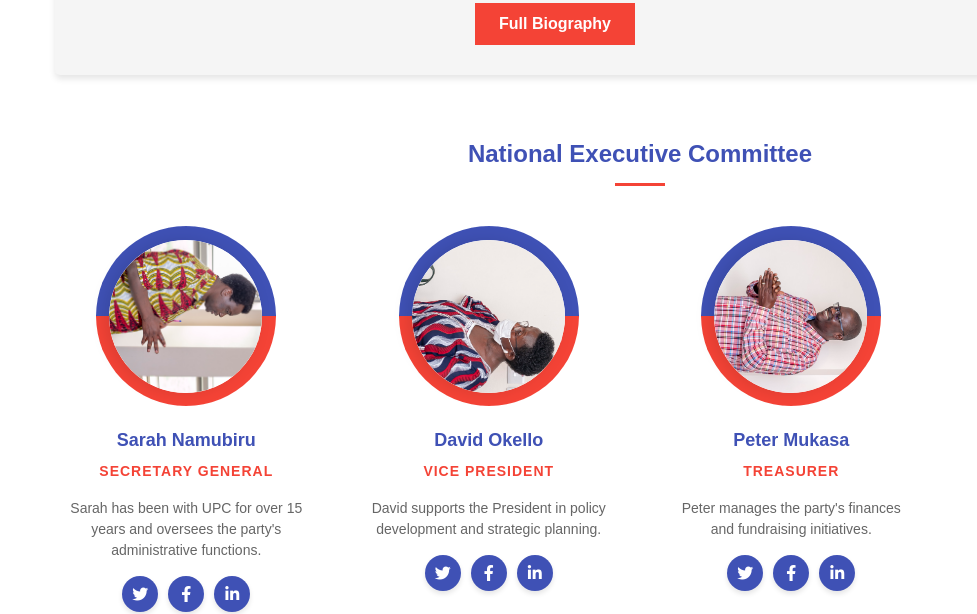
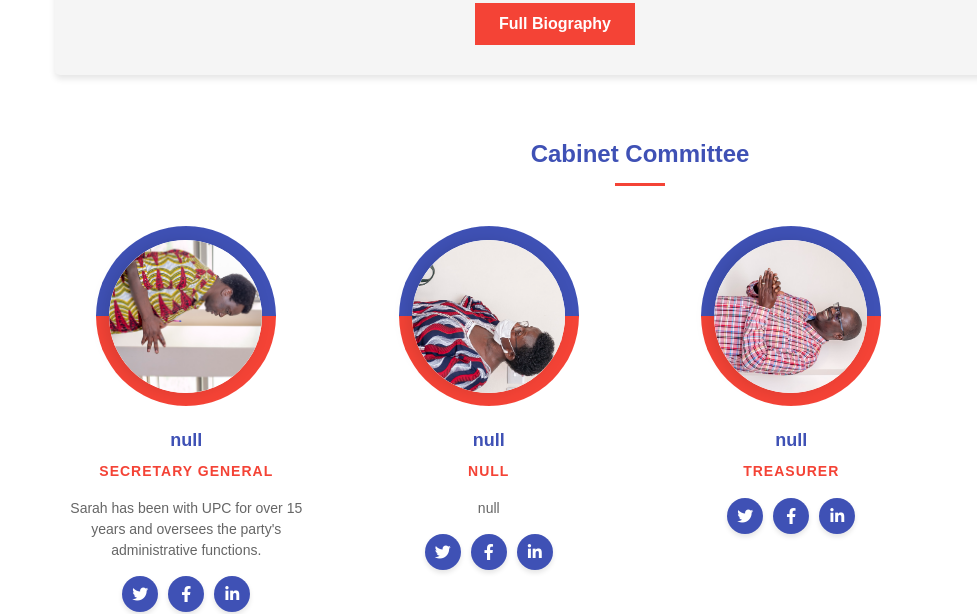
Before and after one commit to musasizifrancis/ugandapeoplescong.github.io, a plain HTML site: page leadership.html in a window 1280 px wide. Shown: the part 1079-1693 px from the top of the page, 0-977 px from the left. Drawn offline with Linux system fonts and the light colour scheme.

Commit message:
Update leadership.html

```diff
--- a/leadership.html
+++ b/leadership.html
@@ -742,19 +742,19 @@
         </div>
          <!-- National Executive Committee -->
         <div class="leadership-team">
-          <h2 class="team-title">National Executive Committee</h2>
+          <h2 class="team-title">Cabinet Committee</h2>
           <div class="team-grid">
             <!-- Team Member 1 -->
             <div class="team-member">
               <div class="member-image-container">
                 <div class="member-image-circle">
-                  <div class="member-image-inner"> <img src="images/SECRETARY%20GENERAL.jpg"
+                  <div class="member-image-inner"> <img src="images/SECRETARY GENERAL.jpg"
 
                       alt="Sarah Namubiru"> </div>
                 </div>
               </div>
               <div class="member-info">
-                <h3 class="member-name">Sarah Namubiru</h3>
+                <h3 class="member-name">null</h3>
                 <p class="member-title">Secretary General</p>
                 <p class="member-bio">Sarah has been with UPC for over 15 years
                   and oversees the party's administrative functions.</p>
@@ -774,10 +774,10 @@
                 </div>
               </div>
               <div class="member-info">
-                <h3 class="member-name">David Okello</h3>
-                <p class="member-title">Vice President</p>
-                <p class="member-bio">David supports the President in policy
-                  development and strategic planning.</p>
+                <h3 class="member-name">null</h3>
+                <p class="member-title">null</p>
+                <p class="member-bio">null
+                  </p>
                 <div class="member-social"> <a href="#"><i class="fab fa-twitter"></i></a>
                   <a href="#"><i class="fab fa-facebook-f"></i></a> <a href="#"><i
 
@@ -794,10 +794,10 @@
                 </div>
               </div>
               <div class="member-info">
-                <h3 class="member-name">Peter Mukasa</h3>
+                <h3 class="member-name">null</h3>
                 <p class="member-title">Treasurer</p>
-                <p class="member-bio">Peter manages the party's finances and
-                  fundraising initiatives.</p>
+                <p class="member-bio">
+                  </p>
                 <div class="member-social"> <a href="#"><i class="fab fa-twitter"></i></a>
                   <a href="#"><i class="fab fa-facebook-f"></i></a> <a href="#"><i
 
```
